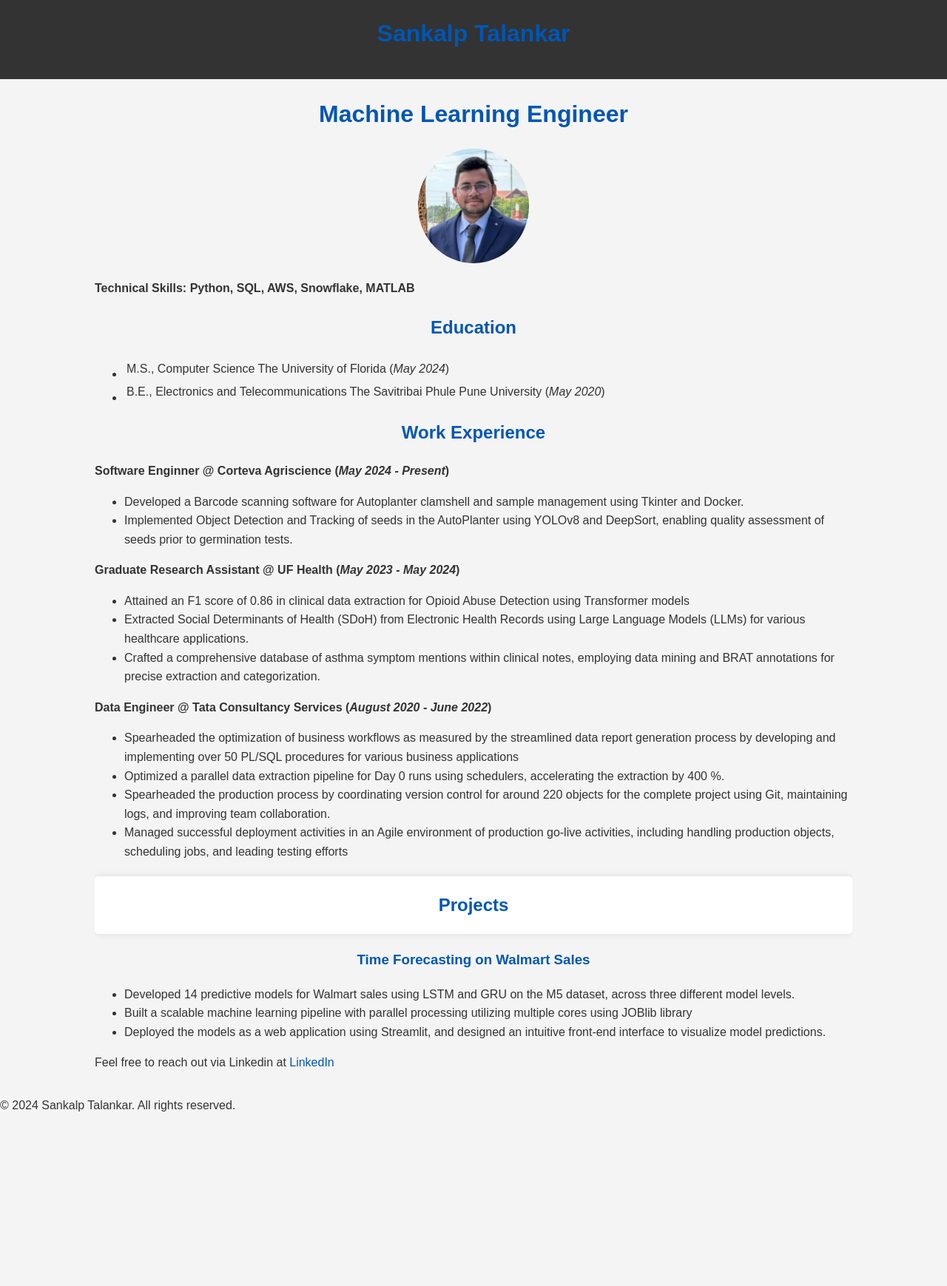
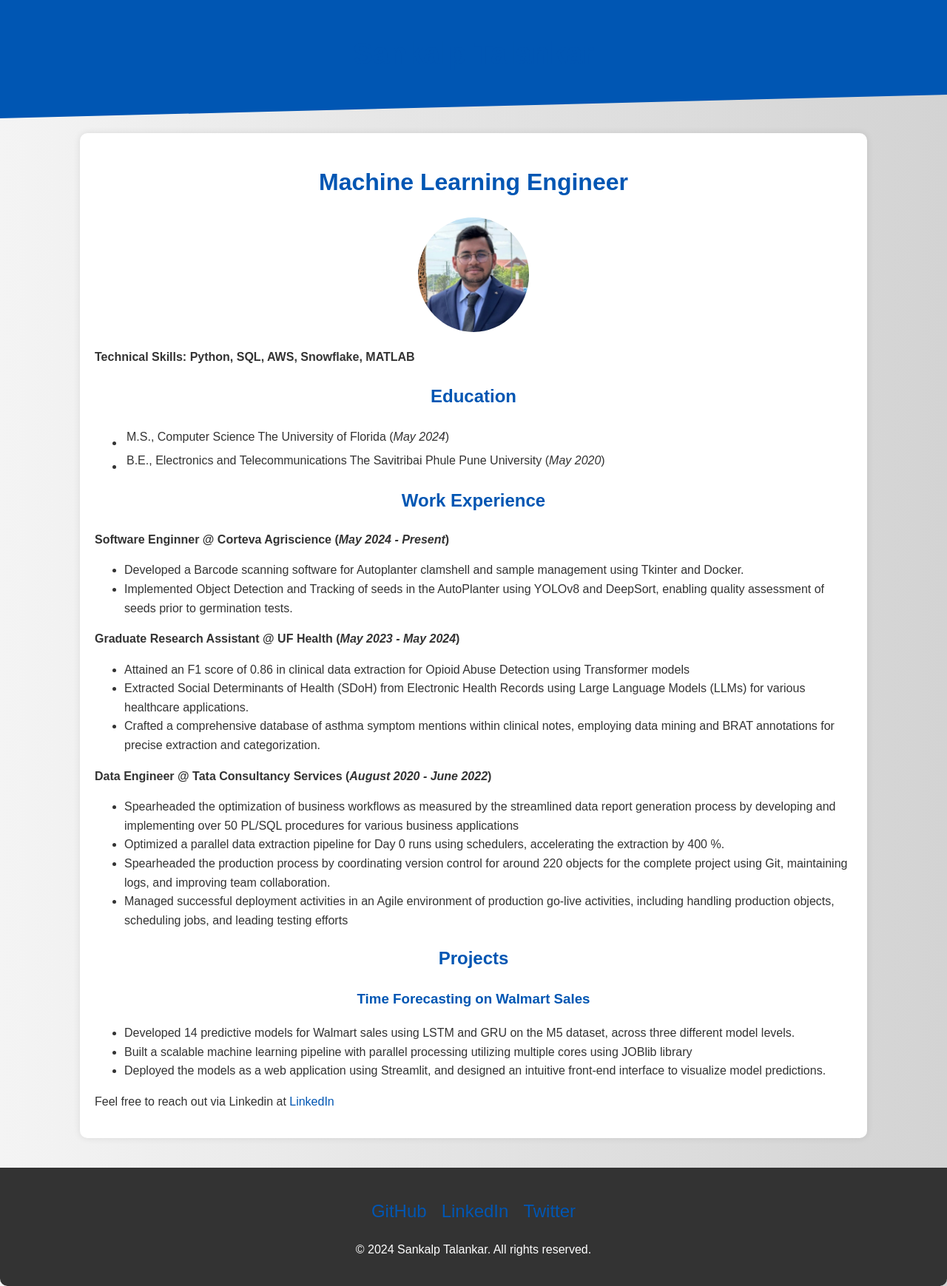
Before and after one commit to sankalpt27/portfolio, a Jekyll site: the page built from README.md, in a window 1280 px wide. Shown: the whole page at 74% size. Built offline with Jekyll 4.4.1, drawn with Linux system fonts in a browser that asks for light colours; our own code applies the rules of GitHub Pages for plain Markdown files; before the commit the page ends 1524 px from its top, so only the background shows below that.

Commit message:
Update 1.2

```diff
--- a/_layouts/default.html
+++ b/_layouts/default.html
@@ -14,7 +14,12 @@
   <div class="container">
     {{ content }}
   </div>
-  <footer>
+  <footer class="footer">
+    <div class="social-links">
+      <a href="https://github.com/{{ site.github_username }}" target="_blank">GitHub</a>
+      <a href="https://www.linkedin.com/in/yourusername/" target="_blank">LinkedIn</a>
+      <a href="https://twitter.com/yourusername" target="_blank">Twitter</a>
+    </div>
     <p>&copy; 2024 {{ site.title }}. All rights reserved.</p>
   </footer>
 </body>
--- a/assets/css/main.css
+++ b/assets/css/main.css
@@ -3,7 +3,7 @@ body {
     font-family: 'Arial', sans-serif;
     line-height: 1.6;
     color: #333;
-    background: #f4f4f4;
+    background: linear-gradient(to right, #f4f4f4, #d3d3d3);
     margin: 0;
     padding: 0;
 }
@@ -18,14 +18,21 @@ img {
     max-width: 150px;
     margin: 20px auto;
     display: block;
+    transition: transform 0.3s;
+}
+
+img:hover {
+    transform: scale(1.1);
 }
 
 a {
     color: #0056b3;
     text-decoration: none;
+    transition: color 0.3s;
 }
 
 a:hover {
+    color: #003d7a;
     text-decoration: underline;
 }
 
@@ -33,48 +40,71 @@ a:hover {
     width: 80%;
     margin: auto;
     overflow: hidden;
+    padding: 20px;
+    background: #fff;
+    box-shadow: 0 0 10px rgba(0, 0, 0, 0.1);
+    border-radius: 10px;
+    margin-top: 20px;
 }
 
 #main-header {
     text-align: center;
-    background: #333;
+    background: #0056b3;
     color: #fff;
-    padding: 20px 0;
+    padding: 40px 0;
+    clip-path: polygon(0 0, 100% 0, 100% 80%, 0 100%);
 }
 
 #main-header h1 {
     margin: 0;
+    font-size: 2.5em;
+    animation: slideIn 1s ease-out;
 }
 
-#about, #projects, #experience, #contact {
-    margin: 20px 0;
-    padding: 20px;
-    background: #fff;
-    border-radius: 5px;
-    box-shadow: 0 0 10px rgba(0, 0, 0, 0.1);
+@keyframes slideIn {
+    from {
+        opacity: 0;
+        transform: translateY(-20px);
+    }
+    to {
+        opacity: 1;
+        transform: translateY(0);
+    }
+}
+
+.section {
+    margin: 40px 0;
 }
 
 .skills {
     display: flex;
     flex-wrap: wrap;
     justify-content: center;
+    margin-top: 20px;
 }
 
 .skill {
     background: #0056b3;
     color: #fff;
-    padding: 10px;
+    padding: 10px 15px;
     margin: 5px;
-    border-radius: 3px;
+    border-radius: 20px;
     font-size: 14px;
+    transition: background 0.3s, transform 0.3s;
+}
+
+.skill:hover {
+    background: #003d7a;
+    transform: scale(1.05);
 }
 
 .footer {
     text-align: center;
-    padding: 10px;
+    padding: 20px;
     background: #333;
     color: #fff;
-    margin-top: 20px;
+    margin-top: 40px;
+    border-radius: 0 0 10px 10px;
 }
 
 .social-links {
@@ -87,4 +117,10 @@ a:hover {
     margin: 0 10px;
     color: #0056b3;
     font-size: 24px;
+    transition: color 0.3s, transform 0.3s;
 }
+
+.social-links a:hover {
+    color: #003d7a;
+    transform: scale(1.1);
+}
```
